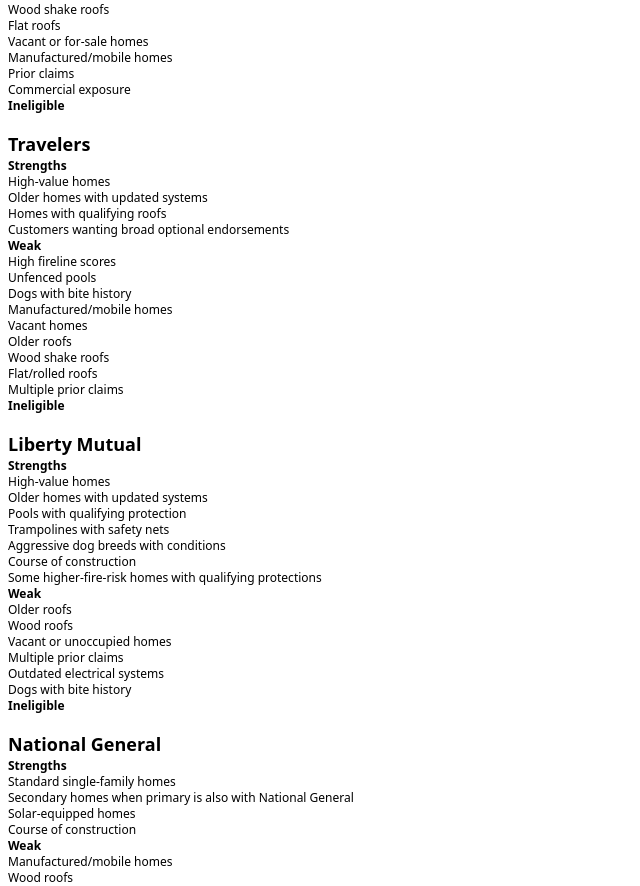
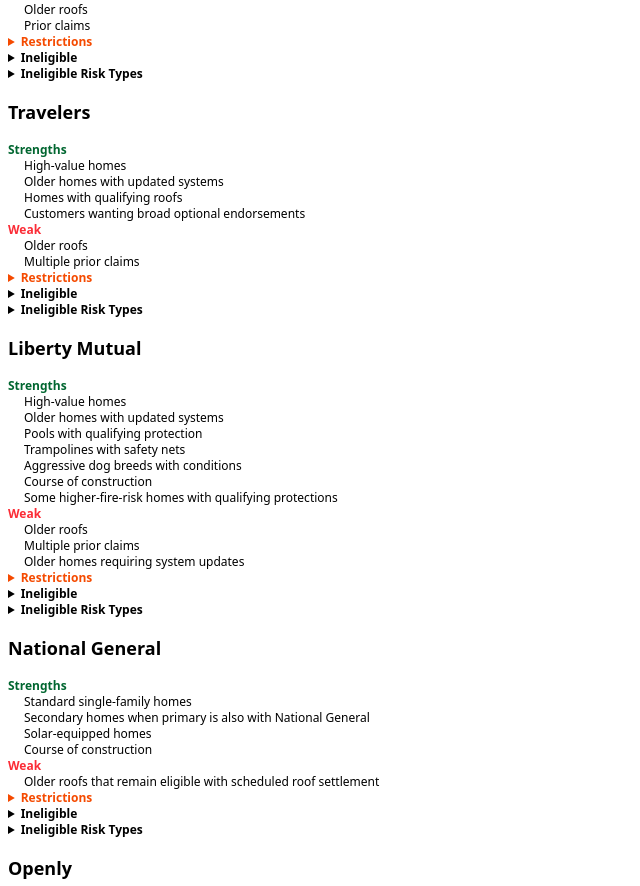
Before and after one commit to Jpatrick6420/propertyandcasualtywebsite, a React (Vite) app: page / in a window 1280 px wide. Shown: the part 2022-2908 px from the top of the page, without its empty margins (0-640 px from the left). Built offline with nearby package versions, Linux system fonts and the light colour scheme.

Commit message:
reworked the carrier details

```diff
--- a/src/data/carrierData.js
+++ b/src/data/carrierData.js
@@ -9,19 +9,26 @@
         "Clean claims history",
         "Secondary/seasonal homes when supported by HO-3",
       ],
-      weak: [
-        "Older homes",
-        "Older roofs",
-        "Wood shake roofs",
-        "Flat roofs",
-        "Vacant or for-sale homes",
-        "Manufactured/mobile homes",
-        "Prior claims",
-        "Commercial exposure",
-      ],
+      weak: ["Older homes", "Older roofs", "Prior claims"],
+      coverage: {
+        restrictions: [
+          "Flat/low-pitch roofs (3/12 or less) require a 2% deductible",
+          "Commercial exposure requires underwriting approval",
+          "Secondary/seasonal homes must be supported by an HO-3 policy",
+          "Prior losses may require underwriting approval",
+        ],
+      },
       product: "HO-3",
       underwritingPhone: "(801) 226-2662",
       underwriting: {
+        ineligiblePropertyTypes: [
+          "Wood shake roofs",
+          "Manufactured/mobile homes in Preferred",
+          "Vacant or for-sale homes in Preferred",
+        ],
+        ineligibleRiskTypes: [
+          "Animals with bite history or restricted animals without signed exclusion in Preferred",
+        ],
         bindingAuthority: { min: 100000, max: 800000 },
         underwritingApproval: {
           dwellingMin: 800000,
@@ -80,9 +87,10 @@
         "Business-owned rentals",
         "Vacant/renovation risks through DP1",
       ],
-      weak: [
-        "Flat or low-pitch roofs",
-        "Higher dwelling values without underwriting approval",
+      weak: [],
+      restrictions: [
+        "Flat/low-pitch roofs require a 2% deductible or exclusion",
+        "Higher dwelling values require underwriting approval",
       ],
       product: "DP3",
       underwriting: {
@@ -214,9 +222,12 @@
         "United auto customers",
         "Customers with qualifying HO-3, HO-4, or HO-6 liability coverage",
       ],
-      weak: [
-        "Auto insured outside United",
-        "Lower underlying liability limits",
+      weak: [],
+      restrictions: [
+        "Auto must be insured with United",
+        "Property underlying personal liability must be at least $300,000",
+        "Auto underlying limit must be 500/500/100 and is available only in Preferred",
+        "Policy must be paid in full at issue",
       ],
       underwriting: {
         payInFullAtIssueRequired: true,
@@ -234,14 +245,18 @@
         "Standard-frame homes",
         "Homes with qualifying replacement cost",
       ],
-      weak: [
-        "Pre-1940 homes",
-        "Solid brick or masonry homes",
-        "Homes built on piers or posts",
-        "Steep lots",
-        "Restricted ZIP codes",
+      weak: [],
+      restrictions: [
+        "Lots with more than 10 feet of slope require underwriting approval",
+        "Unavailable ZIP codes require special handling for existing United earthquake policies",
       ],
       underwriting: {
+        ineligiblePropertyTypes: [
+          "Homes built in 1939 or earlier",
+          "Solid brick or masonry homes",
+          "Homes built on piers or posts",
+        ],
+        ineligibleRiskTypes: [],
         packages: {
           basic: "Dwelling only coverage",
           standard: "Includes Personal Property & Loss of Use",
@@ -304,18 +319,18 @@
         "Homes with qualifying roofs",
         "Customers wanting broad optional endorsements",
       ],
-      weak: [
-        "High fireline scores",
-        "Unfenced pools",
-        "Dogs with bite history",
-        "Manufactured/mobile homes",
-        "Vacant homes",
-        "Older roofs",
-        "Wood shake roofs",
-        "Flat/rolled roofs",
-        "Multiple prior claims",
-      ],
+      weak: ["Older roofs", "Multiple prior claims"],
       underwriting: {
+        ineligiblePropertyTypes: [
+          "Manufactured/mobile homes",
+          "Wood shake roofs",
+          "Flat/rolled roofs",
+        ],
+        ineligibleRiskTypes: [
+          "Fireline score 8 or above",
+          "Unfenced pools",
+          "Dogs with bite history",
+        ],
         firelineScore8OrAboveEligible: false,
         dwellingMaxWithoutAuthority: 2000000,
         unfencedPoolsEligible: false,
@@ -342,6 +357,14 @@
         ],
       },
       coverage: {
+        restrictions: [
+          "Vacant homes are eligible only when under renovation or when a new purchase will be occupied within 30 days",
+          "Homes built in 1940 or earlier require the functional replacement cost endorsement",
+          "Gas furnace heating cannot be older than 35 years",
+          "Older homes must have electrical, heating, roof, and plumbing updated to code",
+          "Dwelling limits of $1.5M+ may require central burglar and fire alarms; verify current rule",
+          "Roof age cannot exceed 25 years, subject to the tile exception",
+        ],
         minimumAllPerilDeductible: 1000,
         optionalPackages: [
           "Plus Additional Coverage Package",
@@ -465,14 +488,20 @@
       ],
       weak: [
         "Older roofs",
-        "Wood roofs",
-        "Vacant or unoccupied homes",
         "Multiple prior claims",
-        "Outdated electrical systems",
-        "Dogs with bite history",
+        "Older homes requiring system updates",
       ],
       underwritingPhone: "(877) 566-6001",
       underwriting: {
+        ineligiblePropertyTypes: [
+          "Wood roofs",
+          "Vacant or unoccupied homes unless a construction/renovation exception applies",
+        ],
+        ineligibleRiskTypes: [
+          "Pre-1976 homes with fuses, knob & tube wiring, or aluminum wiring",
+          "Dogs with bite history",
+          "Exotic pets",
+        ],
         pre1976:
           "Homes built prior to 1976 containing fuses, knob & tube wiring, or aluminum wiring are not eligible.",
         roof: {
@@ -519,6 +548,15 @@
           "All losses in the prior 5 years are subject to underwriting review.",
       },
       coverage: {
+        restrictions: [
+          "Pools must be fenced; a hard cover is acceptable",
+          "Trampolines must have a safety net",
+          "Aggressive-breed dogs require no bite history, a fenced yard with a 6-foot fence, and vaccination",
+          "Homes with higher fireline/PPC exposure must meet the listed protection requirements",
+          "All losses in the prior 5 years are subject to underwriting review",
+          "More than one home claim requires an underwriting eligibility review",
+          "Roof age limits are 20 years for asphalt, metal, slate, and tile",
+        ],
         packageLevels: ["Essential", "New Quality-Plus", "Optimum", "Premier"],
         recommendation:
           "New Quality Plus for Homeowners; add correct endorsements for risk.",
@@ -651,15 +689,15 @@
         "Solar-equipped homes",
         "Course of construction",
       ],
-      weak: [
-        "Manufactured/mobile homes",
-        "Wood roofs",
-        "Older roofs",
-        "Very high-value homes",
-        "Unsupported secondary residences",
-      ],
+      weak: ["Older roofs that remain eligible with scheduled roof settlement"],
       underwritingPhone: "888-325-1190",
       underwriting: {
+        ineligiblePropertyTypes: [
+          "Manufactured/mobile homes",
+          "Homes with wood roofs",
+          "Homes with replacement cost over $1.5M",
+        ],
+        ineligibleRiskTypes: [],
         ineligibleHomeTypes: ["manufactured/mobile", "wood roofs"],
         roof: {
           asphaltMaxAgeYears: 21,
@@ -676,6 +714,11 @@
           "Primary home must be written with National General.",
       },
       coverage: {
+        restrictions: [
+          "Secondary residences require the primary home to be written with National General",
+          "Roof replacement-cost eligibility varies by roof age and material",
+          "Older eligible roofs may use scheduled payment for wind/hail total roof losses",
+        ],
         coverageA: { min: 150000, max: 1500000 },
         productLevels: ["Signature", "Preferred", "Elite"],
         recommendation: "Signature with endorsements.",
@@ -722,9 +765,11 @@
         "National General home and auto customers",
         "Customers with higher underlying liability limits",
       ],
-      weak: [
-        "Customers with home or auto insured elsewhere",
-        "Lower underlying liability limits",
+      weak: [],
+      restrictions: [
+        "Home and auto must both be written with National General",
+        "Auto underlying limits must be 250/500 or 500 CSL",
+        "Home underlying liability must be at least $300,000",
       ],
       underwriting: {
         autoAndHomeMustBeWrittenWithNationalGeneral: true,
@@ -761,20 +806,7 @@
         "Dogs without bite history",
         "Customers wanting guaranteed replacement cost",
       ],
-      weak: [
-        "PPC 9-10",
-        "Multi-family homes",
-        "Townhomes/condos/rowhomes",
-        "Manufactured/mobile homes",
-        "Log homes",
-        "Historic-register homes",
-        "Homes on stilts or piers",
-        "Non-standard roofs",
-        "Outdated electrical systems",
-        "Unconventional heating",
-        "On-site business exposure",
-        "Dogs with bite history",
-      ],
+      weak: [],
       coverage: {
         guaranteedReplacementCostMax: 5000000,
         rceMax: 3000000,
@@ -786,8 +818,11 @@
         shortTermRentalEligible: true,
         singleFamilyPreference:
           "Openly 'loves' single-family, well-maintained, newer-construction homes (1990 & newer) with RCE between $400k & $2M.",
-        restrictions:
-          "No restrictions on pools, solar panels, trampolines, or dog breeds; dogs must not have bite history and pools must be fenced, below ground or above ground.",
+        restrictions: [
+          "Dogs may be any breed but must not have bite history",
+          "Pools must meet Openly's fencing/type requirements",
+          "Pay in full only",
+        ],
         ageOfHome: "Does not matter.",
         payPlan: "Pay in full only.",
         minimumDeductible: {
@@ -814,6 +849,7 @@
           "Non-standard roofing materials (rolled roofs, gravel, asbestos)",
           "On-site business (homes hosting over five monthly visitors)",
           "Missing handrails, railings, banisters",
+          "Dogs with bite history",
         ],
         claims:
           "To check claims-history eligibility, quote it and see if it qualifies.",
--- a/src/features/SuggestionSection.jsx
+++ b/src/features/SuggestionSection.jsx
@@ -2,34 +2,74 @@
 function SuggestionSection({ currentData }) {
   return (
     <section>
-      <h3>Carrier Appetite</h3>
+      <h3>Carrier Appetite Home</h3>
       <ol>
         {carrierAppetite.map((item, i) => {
           return (
-            <li key={i} className="text-xs my-4 mx-2">
-              <h2 className="text-lg font-bold">{item.name}</h2>
-              <h4 className="text-md font-bold">Strengths</h4>
+            <li key={i} className="text-xs my-4 mx-2 ">
+              <h2 className="text-lg font-bold my-4">{item.name}</h2>
+              <h4 className="text-md font-bold text-green-800">Strengths</h4>
               <ol>
                 {carrierAppetite[i].homeowners.strong.map((item, i) => {
-                  return <li key={i}>{item}</li>;
+                  return (
+                    <li key={i} className="px-4">
+                      {item}
+                    </li>
+                  );
                 })}
               </ol>
-              <h4 className="text-md font-bold">Weak</h4>
-              <ol>
+              <h4 className="text-md font-bold text-red-500">Weak</h4>
+              <ol className="px-4">
                 {carrierAppetite[i].homeowners.weak.map((item, i) => {
                   return <li key={i}>{item}</li>;
                 })}
               </ol>
-              <h4 className="text-md font-bold">Ineligible</h4>
+              <details>
+                <summary className="text-md font-bold text-orange-600">
+                  Restrictions
+                </summary>
+                <ol className="px-4">
+                  {carrierAppetite[i].homeowners.coverage?.restrictions?.map(
+                    (item, i) => {
+                      return <li key={i}>{item}</li>;
+                    },
+                  )}
+                </ol>
+              </details>
+              <details>
+                <summary className="text-md font-bold">Ineligible</summary>
                 <ol>
                   {carrierAppetite[
                     i
                   ].homeowners.underwriting.ineligiblePropertyTypes?.map(
                     (item, i) => {
-                    return <li key={i}>{item}</li>;
+                      return (
+                        <li key={i} className="px-4">
+                          {item}
+                        </li>
+                      );
                     },
                   )}
                 </ol>
+              </details>
+              <details>
+                <summary className="text-md font-bold">
+                  Ineligible Risk Types
+                </summary>
+                <ol>
+                  {carrierAppetite[
+                    i
+                  ].homeowners.underwriting.ineligibleRiskTypes?.map(
+                    (item, i) => {
+                      return (
+                        <li key={i} className="px-4">
+                          {item}
+                        </li>
+                      );
+                    },
+                  )}
+                </ol>
+              </details>
             </li>
           );
         })}
```
Lines whose indentation alone changed are shown as unchanged.
